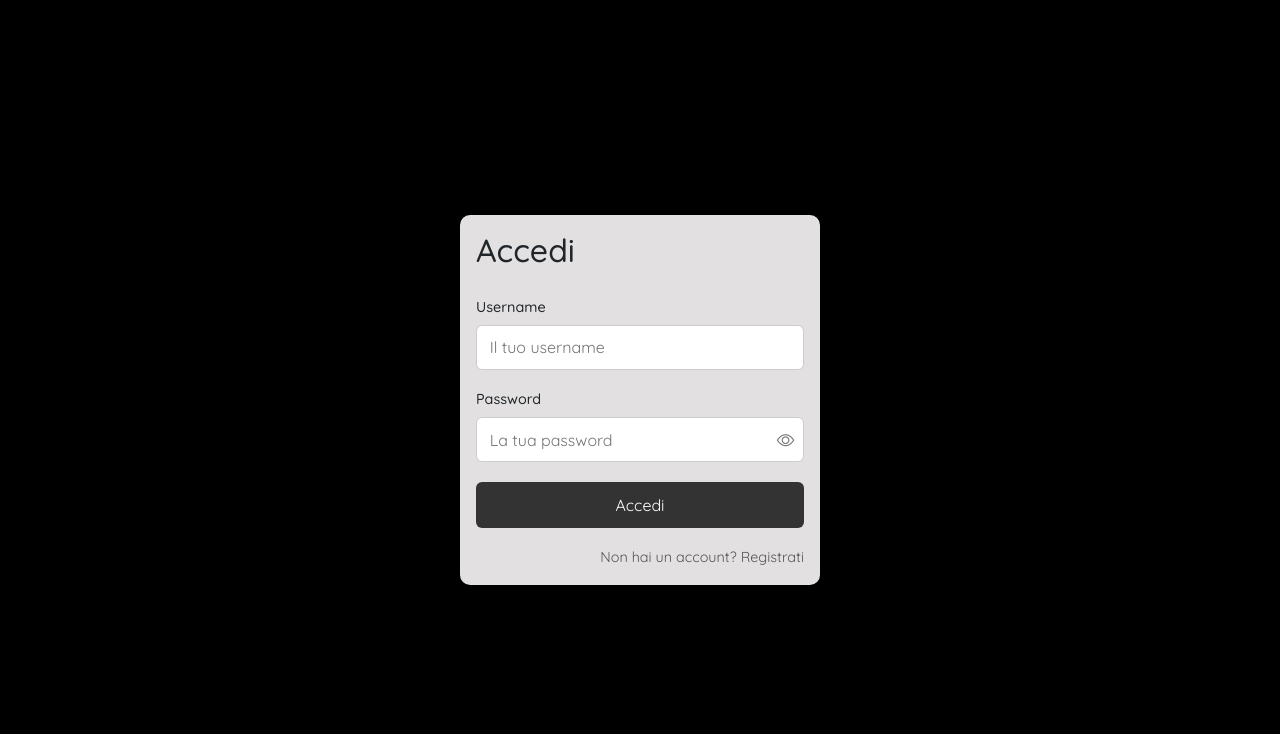
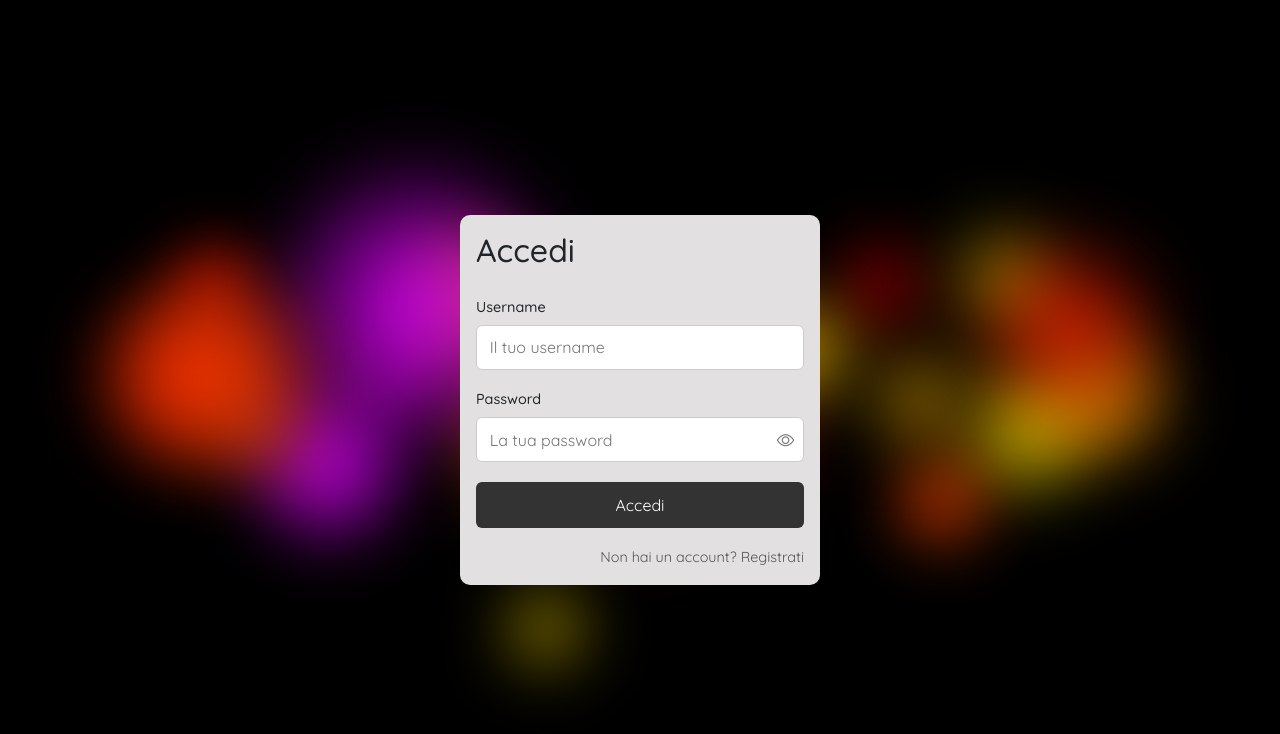
Before and after one commit to Annie470/SyncDiary, an Angular app in the folder ED-FE/: page /login in a window 1280 px wide. Shown: the top 734 px of the page. Built offline with nearby package versions, Linux system fonts and the light colour scheme.

Commit message:
fix animazioni

```diff
--- a/ED-FE/src/app/components/homepage/homepage.css
+++ b/ED-FE/src/app/components/homepage/homepage.css
@@ -191,7 +191,7 @@
 .overlay {
   position: fixed;
   inset: 0;
-  background-color: rgba(0, 0, 0, 0.4);
+  background-color: transparent;
   display: flex;
   align-items: center;
   justify-content: center;
@@ -199,31 +199,44 @@
 }
 
 .modal {
-  background: black;
-  border-radius: 10px;
+  background: transparent;
   padding: 2rem;
   display: flex;
   flex-direction: column;
+  align-items: center;
   gap: 1.2rem;
   width: 100%;
+  height: 100%;
+  max-width: none;
+  border-radius: 0;
+}
+
+.modal h2,
+.modal form {
+  width: 100%;
+  max-width: 700px;
 }
 
 .modal h2 {
   background-color: rgb(226, 224, 224);
-   border-radius: 10px;
-  padding: 1rem;
+  border: 1px solid #ddd;
+  border-radius: 8px;
+  padding: 1rem 1.2rem;
   margin: 0;
   text-align: center;
 }
 
 .modal textarea {
-  padding: 0.6rem 0.8rem;
-  border: 1px solid #ccc;
-  border-radius: 6px;
+  padding: 1rem 1.2rem;
+  border: 1px solid #ddd;
+  border-radius: 8px;
+  background-color: rgb(226, 224, 224);
   font-size: 1rem;
   resize: vertical;
   outline: none;
   font-family: inherit;
+  width: 100%;
+  box-sizing: border-box;
 }
 
 .modal textarea:focus {
--- a/ED-FE/src/app/components/homepage/homepage.html
+++ b/ED-FE/src/app/components/homepage/homepage.html
@@ -1,5 +1,5 @@
 <div class="page">
-
+ @if (!showForm()) {
   <div class="diary-grid col-12 overflow-y-auto">
     <div class="diary-head">
      <h1 class="mb-0">Diari del giorno</h1>
@@ -23,11 +23,11 @@
   </div>
 
   <button class="fab" (click)="openForm()">+</button>
-
+ }
   @if (showForm()) {
     <div class="overlay" (click)="closeForm()">
       <div class="modal" (click)="$event.stopPropagation()">
-        <h2>Nuovo diario</h2>
+        <h2>Nuova pagina</h2>
 
         <form (ngSubmit)="onSubmit()" class="w-100 h-100 d-flex flex-column justify-content-between my-3">
 
--- a/ED-FE/src/styles.css
+++ b/ED-FE/src/styles.css
@@ -12,6 +12,76 @@ body {
   min-height: 100vh;
   padding: 2rem;
   background-color: black;
+  position: relative;
+  overflow: hidden;
+}
+
+.auth-wrapper::before {
+  content: '';
+  position: absolute;
+  inset: 0;
+  z-index: 0;
+  background-image:
+    radial-gradient(circle closest-side, rgba(255, 40,  0,   0.95), transparent),
+    radial-gradient(circle closest-side, rgba(221, 0, 255, 0.95), transparent),
+    radial-gradient(circle closest-side, rgba(255, 130, 0,   0.90), transparent),
+    radial-gradient(circle closest-side, rgba(200, 0,   0,   0.85), transparent),
+    radial-gradient(circle closest-side, rgba(255, 200, 0,   0.90), transparent),
+    radial-gradient(circle closest-side, rgba(255, 70,  0,   0.88), transparent),
+    radial-gradient(circle closest-side, rgba(255, 160, 0,   0.85), transparent),
+    radial-gradient(circle closest-side, rgba(255, 20,  0,   0.92), transparent),
+    radial-gradient(circle closest-side, rgba(255, 100, 0,   0.87), transparent),
+    radial-gradient(circle closest-side, rgba(180, 0,   0,   0.80), transparent),
+    radial-gradient(circle closest-side, rgba(255, 230, 0,   0.88), transparent),
+    radial-gradient(circle closest-side, rgba(99, 6, 88, 0.85), transparent),
+    radial-gradient(circle closest-side, rgba(255, 55,  0,   0.85), transparent);
+  background-size:
+    230px 230px, 200px 200px, 160px 160px, 290px 290px, 140px 140px,
+    200px 130px, 180px 180px, 100px 110px, 250px 250px, 130px 130px,
+    170px 190px, 170px 130px, 95px 95px;
+  background-repeat: no-repeat;
+  filter: blur(28px);
+  animation: lava-rise 16s ease-in-out infinite alternate;
+}
+
+.auth-wrapper::after {
+  content: '';
+  position: absolute;
+  inset: 0;
+  z-index: 0;
+  background-image:
+    radial-gradient(circle closest-side, rgba(255, 60,  0,   0.90), transparent),
+    radial-gradient(circle closest-side, rgba(221, 0, 255, 0.95), transparent),
+    radial-gradient(circle closest-side, rgba(255, 220, 0,   0.85), transparent),
+    radial-gradient(circle closest-side, rgba(220, 20,  0,   0.88), transparent),
+    radial-gradient(circle closest-side, rgba(255, 180, 0,   0.82), transparent),
+    radial-gradient(circle closest-side, rgba(255, 30,  0,   0.90), transparent),
+    radial-gradient(circle closest-side, rgba(200, 80,  0,   0.85), transparent),
+    radial-gradient(circle closest-side, rgba(99, 6, 88, 0.85), transparent),
+    radial-gradient(circle closest-side, rgba(255, 210, 0,   0.80), transparent);
+  background-size:
+    230px 260px, 350px 320px, 100px 150px, 190px 180px, 120px 120px,
+    210px 210px, 100px 100px, 90px 100px, 145px 125px;
+  background-repeat: no-repeat;
+  filter: blur(32px);
+  animation: lava-sink 20s ease-in-out infinite alternate-reverse;
+}
+
+@keyframes lava-rise {
+  0%   { background-position: 7%  105%, 21% 98%,  35% 102%, 50% 95%,  64% 100%, 78% 92%,  92% 98%,  14% 100%, 42% 105%, 71% 96%,  85% 102%, 28% 94%,  57% 100%; }
+  20%  { background-position: 7%  70%,  21% 85%,  35% 55%,  50% 78%,  64% 65%,  78% 88%,  92% 72%,  14% 60%,  42% 80%,  71% 50%,  85% 75%,  28% 68%,  57% 82%;  }
+  40%  { background-position: 7%  30%,  21% 45%,  35% 20%,  50% 40%,  64% 28%,  78% 50%,  92% 35%,  14% 15%,  42% 38%,  71% 22%,  85% 42%,  28% 30%,  57% 18%;  }
+  60%  { background-position: 7%  8%,   21% 20%,  35% 50%,  50% 12%,  64% 45%,  78% 18%,  92% 8%,   14% 38%,  42% 10%,  71% 55%,  85% 15%,  28% 5%,   57% 42%;  }
+  80%  { background-position: 7%  48%,  21% 62%,  35% 35%,  50% 58%,  64% 80%,  78% 40%,  92% 65%,  14% 72%,  42% 55%,  71% 32%,  85% 68%,  28% 50%,  57% 75%;  }
+  100% { background-position: 7%  88%,  21% 75%,  35% 92%,  50% 82%,  64% 70%,  78% 95%,  92% 80%,  14% 88%,  42% 78%,  71% 92%,  85% 85%,  28% 90%,  57% 72%;  }
+}
+
+@keyframes lava-sink {
+  0%   { background-position: 10% 8%,   26% 5%,   42% 10%,  58% 4%,   74% 8%,   90% 6%,   18% 10%,  50% 4%,   82% 7%;   }
+  25%  { background-position: 10% 35%,  26% 55%,  42% 28%,  58% 48%,  74% 32%,  90% 60%,  18% 40%,  50% 25%,  82% 50%;  }
+  50%  { background-position: 10% 70%,  26% 80%,  42% 62%,  58% 88%,  74% 75%,  90% 82%,  18% 68%,  50% 78%,  82% 72%;  }
+  75%  { background-position: 10% 45%,  26% 30%,  42% 85%,  58% 55%,  74% 50%,  90% 38%,  18% 55%,  50% 45%,  82% 32%;  }
+  100% { background-position: 10% 12%,  26% 20%,  42% 8%,   58% 18%,  74% 14%,  90% 10%,  18% 15%,  50% 10%,  82% 5%;   }
 }
 
 
@@ -32,9 +102,11 @@ body {
   gap: 1.2rem;
   width: 100%;
   max-width: 360px;
-  background-color:  rgb(226, 224, 224);
+  background-color: rgb(226, 224, 224);
   padding: 1rem;
   border-radius: 10px;
+  position: relative;
+  z-index: 1;
 }
 
 .auth-form h2 {
```
